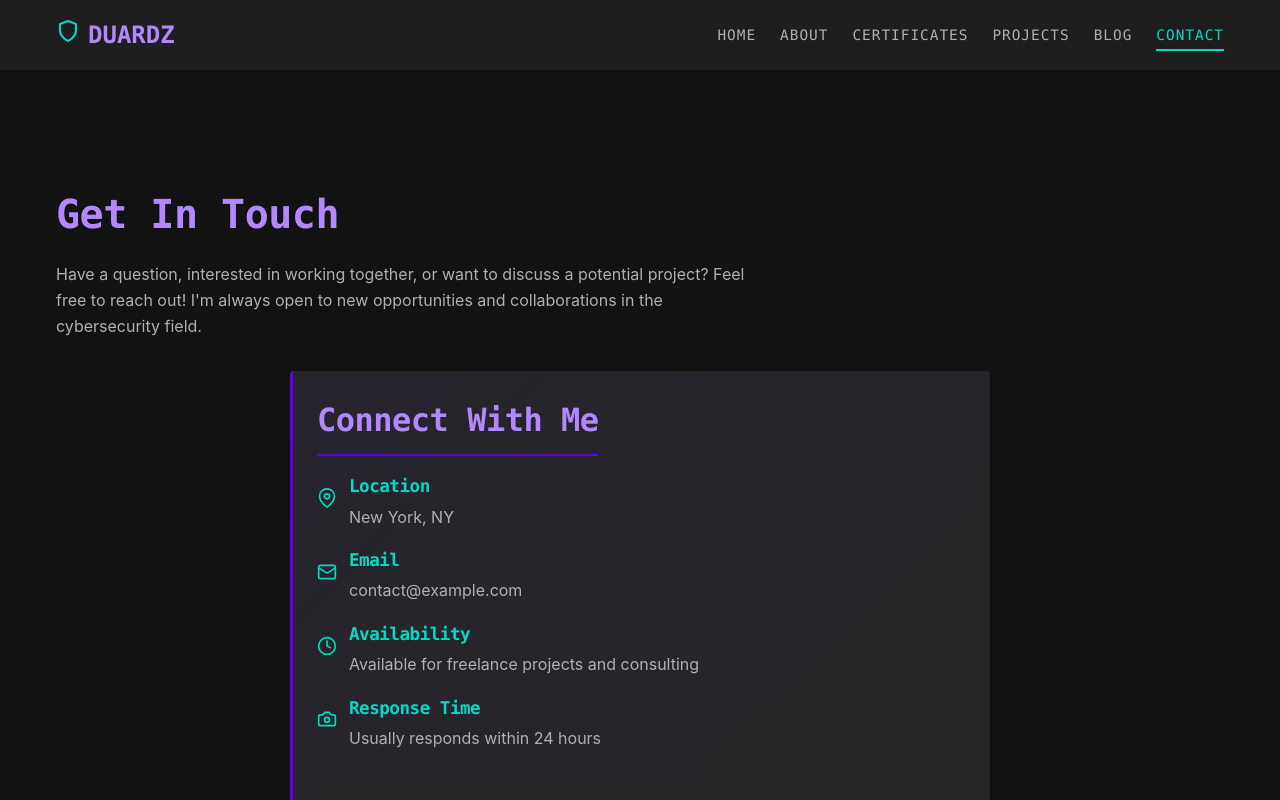
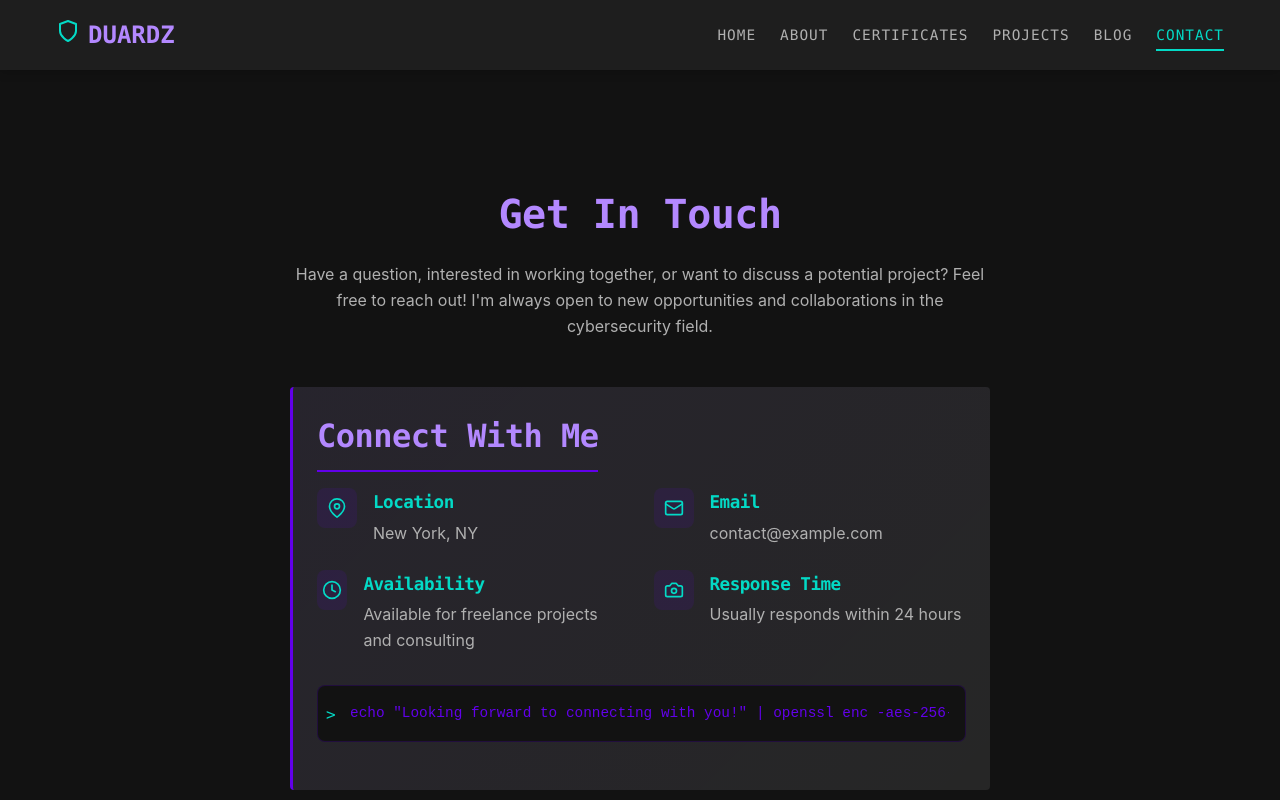
Before and after one commit to Duardz/Duardz, a SvelteKit app: page /contact in a window 1280 px wide. Built offline with nearby package versions, Linux system fonts and the light colour scheme.

Commit message:
Redesign of contact page

```diff
--- a/src/routes/contact/+page.svelte
+++ b/src/routes/contact/+page.svelte
@@ -120,11 +120,12 @@
       ></canvas>
 
       <div style="position: relative; z-index: 1; padding: 3rem 0;">
-        <h1>Get In Touch</h1>
-        <p style="margin-bottom: 2rem; max-width: 700px;">Have a question, interested in working together, or want to discuss a potential project? Feel free to reach out! I'm always open to new opportunities and collaborations in the cybersecurity field.</p>
+        <h1 class="main-heading">Get In Touch</h1>
+        <p class="intro-text">Have a question, interested in working together, or want to discuss a potential project? Feel free to reach out! I'm always open to new opportunities and collaborations in the cybersecurity field.</p>
 
+        <div class="content-layout">
           <!-- Contact Information -->
-        <div class="card" style="max-width: 700px; margin: 0 auto 3rem auto;">
+          <div class="card contact-card">
             <div class="card-content">
               <h2>Connect With Me</h2>
 
@@ -137,8 +138,8 @@
                     </svg>
                   </span>
                   <div>
-                  <h3 style="font-size: 1.1rem; margin-bottom: 0.25rem;">Location</h3>
-                  <p style="margin: 0;">{contactInfo.location}</p>
+                    <h3>Location</h3>
+                    <p>{contactInfo.location}</p>
                   </div>
                 </div>
 
@@ -150,8 +151,8 @@
                     </svg>
                   </span>
                   <div>
-                  <h3 style="font-size: 1.1rem; margin-bottom: 0.25rem;">Email</h3>
-                  <p style="margin: 0;">{contactInfo.email}</p>
+                    <h3>Email</h3>
+                    <p>{contactInfo.email}</p>
                   </div>
                 </div>
 
@@ -163,8 +164,8 @@
                     </svg>
                   </span>
                   <div>
-                  <h3 style="font-size: 1.1rem; margin-bottom: 0.25rem;">Availability</h3>
-                  <p style="margin: 0;">{contactInfo.availability}</p>
+                    <h3>Availability</h3>
+                    <p>{contactInfo.availability}</p>
                   </div>
                 </div>
 
@@ -176,8 +177,8 @@
                     </svg>
                   </span>
                   <div>
-                  <h3 style="font-size: 1.1rem; margin-bottom: 0.25rem;">Response Time</h3>
-                  <p style="margin: 0;">{contactInfo.response}</p>
+                    <h3>Response Time</h3>
+                    <p>{contactInfo.response}</p>
                   </div>
                 </div>
               </div>
@@ -190,8 +191,10 @@
             </div>
           </div>
 
-        <h2 style="text-align: center;">Find Me Online</h2>
-        <div class="social-grid" style="max-width: 800px; margin: 0 auto 3rem auto;">
+          <!-- Social Profiles Section -->
+          <div class="social-section">
+            <h2>Find Me Online</h2>
+            <div class="social-grid">
               {#each socialProfiles as profile}
                 <a href={profile.url} target="_blank" rel="noopener noreferrer" class="social-card">
                   <span class="social-card-icon" style={`color: ${profile.color};`}>
@@ -231,9 +234,11 @@
                       </svg>
                     {/if}
                   </span>
-              <span>{profile.name}</span>
+                  <span class="social-label">{profile.name}</span>
                 </a>
               {/each}
+            </div>
+          </div>
         </div>
       </div>
     </div>
@@ -245,8 +250,8 @@
     <h2>Let's Work Together</h2>
     <p style="max-width: 700px; margin: 0 auto 2rem auto;">Whether you're looking for a cybersecurity consultant, need help with a specific project, or just want to connect, I'm open to discussions and collaborations. Don't hesitate to reach out via email or social media!</p>
 
-    <div class="grid grid-3" style="max-width: 900px; margin: 0 auto;">
-      <div class="card" style="text-align: center;">
+    <div class="services-grid">
+      <div class="card">
         <div class="card-content">
           <svg xmlns="http://www.w3.org/2000/svg" width="48" height="48" viewBox="0 0 24 24" fill="none" stroke="var(--secondary)" stroke-width="2" stroke-linecap="round" stroke-linejoin="round" style="margin-bottom: 1rem;">
             <path d="M21 16V8a2 2 0 0 0-1-1.73l-7-4a2 2 0 0 0-2 0l-7 4A2 2 0 0 0 3 8v8a2 2 0 0 0 1 1.73l7 4a2 2 0 0 0 2 0l7-4A2 2 0 0 0 21 16z"></path>
@@ -261,7 +266,7 @@
         </div>
       </div>
 
-      <div class="card" style="text-align: center;">
+      <div class="card">
         <div class="card-content">
           <svg xmlns="http://www.w3.org/2000/svg" width="48" height="48" viewBox="0 0 24 24" fill="none" stroke="var(--secondary)" stroke-width="2" stroke-linecap="round" stroke-linejoin="round" style="margin-bottom: 1rem;">
             <path d="M17 3a2.828 2.828 0 1 1 4 4L7.5 20.5 2 22l1.5-5.5L17 3z"></path>
@@ -271,7 +276,7 @@
         </div>
       </div>
 
-      <div class="card" style="text-align: center;">
+      <div class="card">
         <div class="card-content">
           <svg xmlns="http://www.w3.org/2000/svg" width="48" height="48" viewBox="0 0 24 24" fill="none" stroke="var(--secondary)" stroke-width="2" stroke-linecap="round" stroke-linejoin="round" style="margin-bottom: 1rem;">
             <polygon points="12 2 15.09 8.26 22 9.27 17 14.14 18.18 21.02 12 17.77 5.82 21.02 7 14.14 2 9.27 8.91 8.26 12 2"></polygon>
@@ -283,3 +288,139 @@
     </div>
   </div>
 </section>
+
+<style>
+  .main-heading {
+    text-align: center;
+    margin-bottom: 1rem;
+  }
+
+  .intro-text {
+    text-align: center;
+    margin-bottom: 3rem;
+    max-width: 700px;
+    margin-left: auto;
+    margin-right: auto;
+  }
+
+  .content-layout {
+    display: flex;
+    flex-direction: column;
+    gap: 3rem;
+    max-width: 900px;
+    margin: 0 auto;
+  }
+
+  .contact-card {
+    max-width: 700px;
+    margin: 0 auto;
+  }
+
+  .contact-info {
+    display: grid;
+    grid-template-columns: 1fr 1fr;
+    gap: 1.5rem;
+  }
+
+  .contact-item {
+    display: flex;
+    align-items: flex-start;
+    gap: 1rem;
+  }
+
+  .contact-icon {
+    display: flex;
+    align-items: center;
+    justify-content: center;
+    width: 40px;
+    height: 40px;
+    background-color: rgba(98, 0, 234, 0.1);
+    border-radius: 8px;
+    color: var(--secondary, #6200EA);
+  }
+
+  .contact-item h3 {
+    font-size: 1.1rem;
+    margin: 0 0 0.25rem 0;
+  }
+
+  .contact-item p {
+    margin: 0;
+  }
+
+  .cyber-terminal {
+    background-color: #121212;
+    border-radius: 8px;
+    padding: 1rem;
+    border: 1px solid rgba(98, 0, 234, 0.2);
+  }
+
+  .cyber-terminal-content {
+    font-family: monospace;
+    color: #6200EA;
+    font-size: 0.9rem;
+    white-space: nowrap;
+    overflow-x: auto;
+  }
+
+  .social-section {
+    text-align: center;
+  }
+
+  .social-grid {
+    display: grid;
+    grid-template-columns: repeat(3, 1fr);
+    gap: 1.5rem;
+    max-width: 800px;
+    margin: 0 auto;
+  }
+
+  .social-card {
+    display: flex;
+    flex-direction: column;
+    align-items: center;
+    padding: 1.5rem;
+    background-color: rgba(255, 255, 255, 0.03);
+    border-radius: 8px;
+    transition: transform 0.2s;
+    text-decoration: none;
+    color: inherit;
+  }
+
+  .social-card:hover {
+    transform: translateY(-3px);
+  }
+
+  .social-card-icon {
+    margin-bottom: 0.75rem;
+  }
+
+  .services-grid {
+    display: grid;
+    grid-template-columns: repeat(3, 1fr);
+    gap: 1.5rem;
+    max-width: 900px;
+    margin: 0 auto;
+  }
+
+  @media (max-width: 900px) {
+    .contact-info {
+      grid-template-columns: 1fr;
+    }
+
+    .social-grid {
+      grid-template-columns: repeat(2, 1fr);
+    }
+
+    .services-grid {
+      grid-template-columns: 1fr;
+      max-width: 500px;
+    }
+  }
+
+  @media (max-width: 600px) {
+    .social-grid {
+      grid-template-columns: 1fr;
+    }
+  }
+</style>
```
Lines whose indentation alone changed are shown as unchanged.
